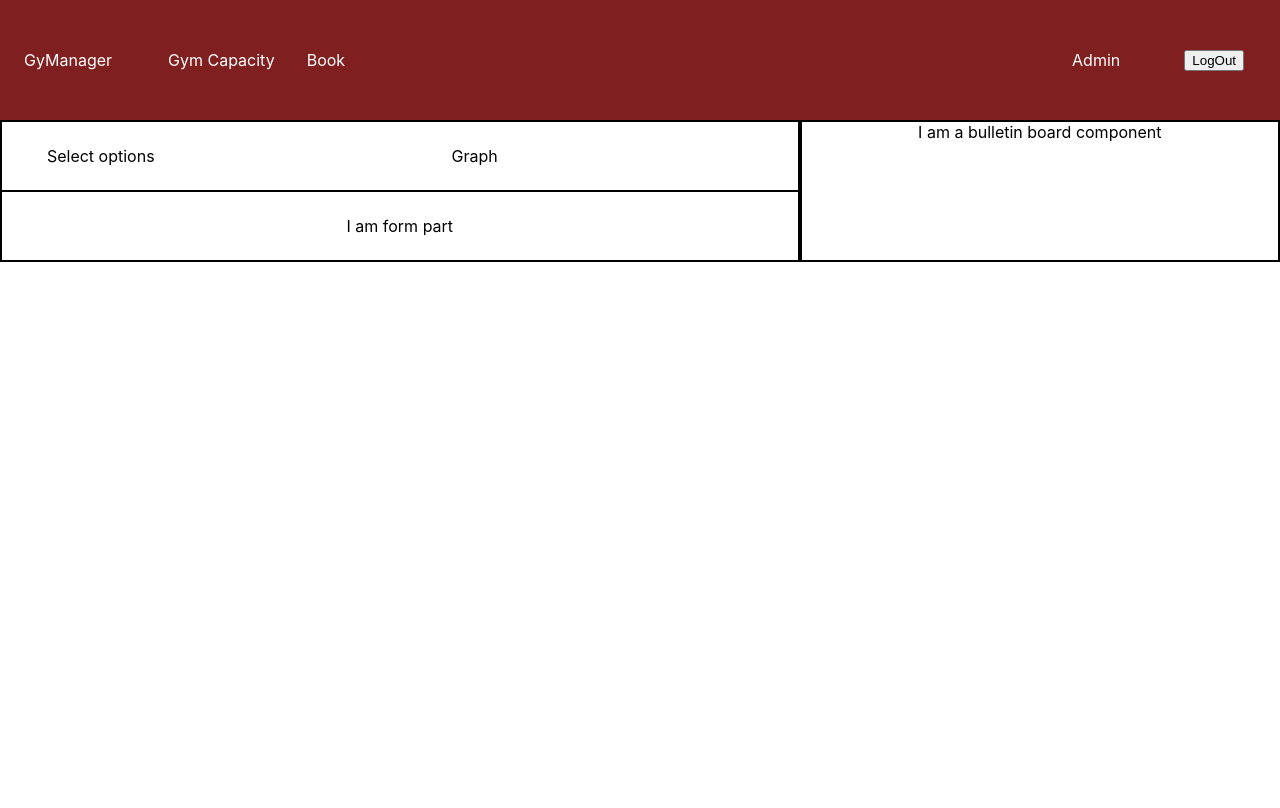
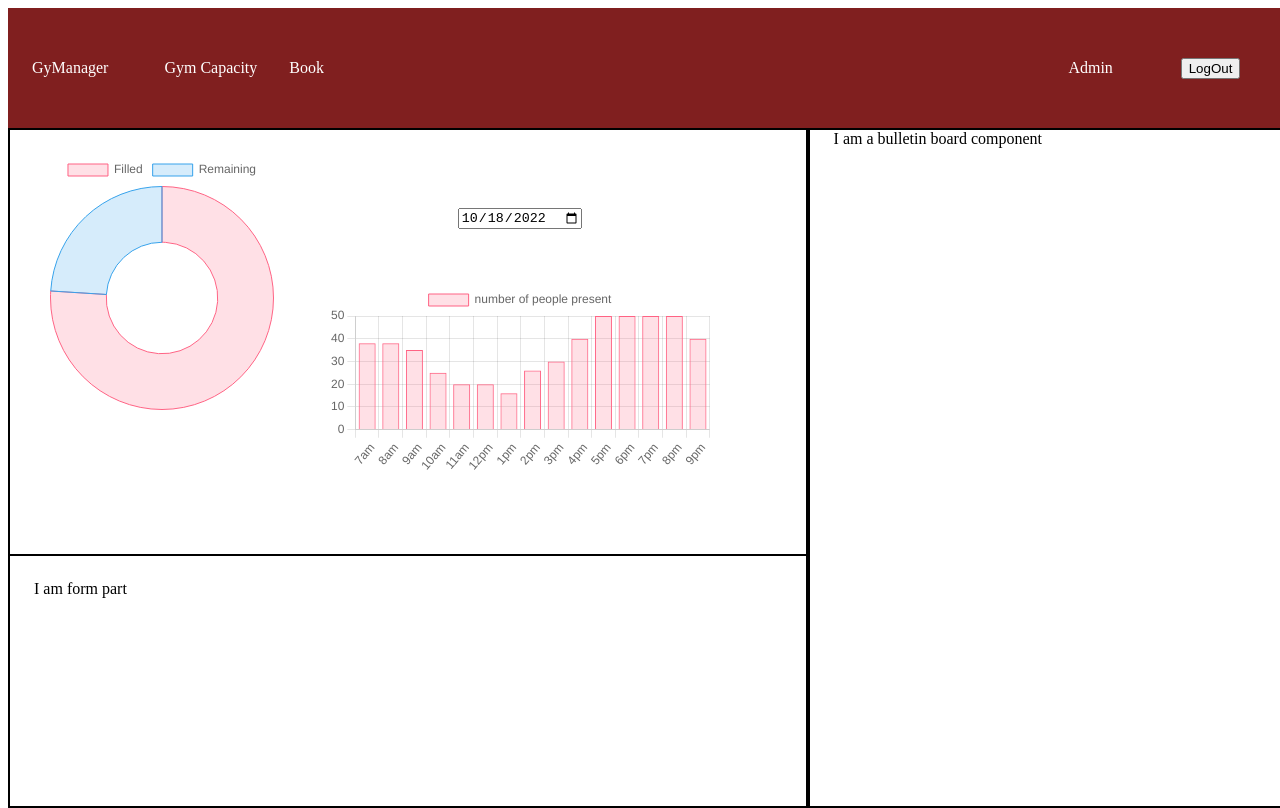
Before and after one commit to harwindersidhu/gymanager, a React (Create React App) app: page / in a window 1280 px wide. Built offline with nearby package versions, Linux system fonts and the light colour scheme.

Commit message:
initial commit

```diff
--- a/package.json
+++ b/package.json
@@ -6,7 +6,9 @@
     "@testing-library/jest-dom": "^5.16.5",
     "@testing-library/react": "^13.4.0",
     "@testing-library/user-event": "^13.5.0",
+    "chart.js": "^3.9.1",
     "react": "^18.2.0",
+    "react-chartjs-2": "^4.3.1",
     "react-dom": "^18.2.0",
     "react-router-dom": "^6.4.1",
     "react-scripts": "5.0.1",
--- a/src/App.css
+++ b/src/App.css
@@ -1,4 +1,4 @@
-.App {
+/* .App {
   text-align: center;
 }
 
@@ -35,4 +35,4 @@
   to {
     transform: rotate(360deg);
   }
-}
+} */
--- a/src/components/Navigation.scss
+++ b/src/components/Navigation.scss
@@ -1,5 +1,5 @@
 nav {
-  top: 0;
+  // top: 0;
   position: fixed;
   width: 100%;
   height: 120px;
--- /dev/null
+++ b/src/components/component_capacity/GraphOtherDay.js
@@ -0,0 +1,18 @@
+import React, { useState, useEffect } from "react";
+
+export default function GraphOtherDay(props) {
+
+  const [ date, setDate ] = useState("");
+  // useEffect(() => {
+  //   document.title = date
+  // }, [date]);
+
+  return (
+    <div className="graph-other-day">
+      <p className="selected_date_label">Graph for date: {date}</p>
+      <label>Choose a date for which you want to see the capacity:</label>
+      <input type="date" value={date} onChange={(e) => setDate(e.target.value)} />
+
+    </div>
+  );
+}
--- /dev/null
+++ b/src/components/component_capacity/GraphPresentHour.js
@@ -0,0 +1,30 @@
+import React from "react";
+import { Doughnut } from "react-chartjs-2";import { Chart as ChartJS, ArcElement, Tooltip, Legend } from 'chart.js';
+ChartJS.register(ArcElement, Tooltip, Legend);
+
+
+const data = {
+  labels: ['Filled', 'Remaining'],
+  datasets: [
+    {
+      data: [38, 12],
+      backgroundColor: [
+        'rgba(255, 99, 132, 0.2)',
+        'rgba(54, 162, 235, 0.2)'
+      ],
+      borderColor: [
+        'rgba(255, 99, 132, 1)',
+        'rgba(54, 162, 235, 1)'
+      ],
+      borderWidth: 1
+    }
+  ]
+};
+
+export default function GraphPresentHour(props) {
+  return (
+    <div className="graph-present-hour">
+      <Doughnut data={data}/>
+    </div>
+  );
+}
--- /dev/null
+++ b/src/components/component_capacity/GraphpresentDay.js
@@ -0,0 +1,44 @@
+import React from "react";
+import {
+  Chart as ChartJS,
+  CategoryScale,
+  LinearScale,
+  BarElement,
+  Title,
+  Tooltip,
+  Legend,
+} from 'chart.js';
+import { Bar } from "react-chartjs-2";
+ChartJS.register(
+  CategoryScale,
+  LinearScale,
+  BarElement,
+  Title,
+  Tooltip,
+  Legend
+);
+
+const data = {
+  labels: ['7am', '8am', '9am', '10am', '11am', '12pm', '1pm', '2pm', '3pm', '4pm', '5pm', '6pm', '7pm', '8pm', '9pm'],
+  datasets: [
+    {
+      label: 'number of people present',
+      data: [38, 38, 35, 25, 20, 20, 16, 26, 30, 40, 50, 50, 50, 50, 40],
+      backgroundColor: [
+        'rgba(255, 99, 132, 0.2)'
+      ],
+      borderColor: [
+        'rgba(255, 99, 132, 1)'
+      ],
+      borderWidth: 1
+    }
+  ]
+};
+
+export default function GraphPresentDay(props) {
+  return (
+    <div className="graph-present-day">
+      <Bar data={data} />
+    </div>
+  );
+}
--- a/src/components/component_capacity/Graphs.js
+++ b/src/components/component_capacity/Graphs.js
@@ -1,11 +1,39 @@
-import React from "react";
-import "./Graphs.scss"
+import React, { useState } from "react";
+// import GraphOtherDay from "./GraphOtherDay";
+import GraphPresentDay from "./GraphpresentDay";
+import GraphPresentHour from "./GraphPresentHour";
+import "./Graphs.scss";
+// import SelectType from "./SelectType";
+
+function todayDate() {
+  var today = new Date();
+  var dd = String(today.getDate()).padStart(2, '0');
+  var mm = String(today.getMonth() + 1).padStart(2, '0'); //January is 0!
+  var yyyy = today.getFullYear();
+
+  today = yyyy + '-' + mm + '-' + dd;
+  return today;
+}
 
 export default function Graphs(props) {
+
+  // const [graphType, setGraphType] = useState("presentHour");
+  const today = todayDate();
+  const [date, setDate] = useState(today);
+
   return (
     <div className="graphs-view">
-      <div className="select-view">Select options</div>
-      <div className="graph">Graph</div>
+      <div className="graph-one">
+        {/* <SelectType value={graphType} onChange={(val) => setGraphType(val)} /> */}
+        <GraphPresentHour />
+      </div>
+      <div className="graph-two">
+        {/* {graphType === "presentHour" && <GraphPresentHour />}
+        {graphType === "presentDay" && <GraphPresentDay />} */}
+        {/* {graphType === "otherDay" && <GraphOtherDay />} */}
+        <input type="date" value={date} onChange={(e) => setDate(e.target.value)} />
+        <GraphPresentDay />
+      </div>
     </div>
   );
 }
--- a/src/components/component_capacity/Graphs.scss
+++ b/src/components/component_capacity/Graphs.scss
@@ -1,11 +1,27 @@
 .graphs-view {
   display: flex;
+  justify-content: space-between;
+  height: 100%;
 }
 
-.select-view {
-  width: 20%;
+.graph-one {
+  width: 30%;
+  // justify-content: center;
 }
 
-.graph {
-  width: 80%;
+.graph-two {
+  width: 70%;
+  display: flex;
+  flex-direction: column;
+  align-items: center;
+  justify-content: space-evenly;
 }
+
+.graph-present-hour {
+  width: 20vw;
+}
+
+.graph-present-day {
+  width: 30vw;
+  // height: 75vh;
+}
--- a/src/components/component_capacity/GymCapacity.scss
+++ b/src/components/component_capacity/GymCapacity.scss
@@ -1,11 +1,13 @@
 .capacity-view {
   display: flex;
+
+  // height: 100%;
 }
 
 .gym-capacity {
   display: flex;
+  margin-top: 120px;
   flex-direction: column;
-  margin-top: 120px;
   width: 65%;
   border: 2px solid black;
 }
@@ -13,8 +15,10 @@
 .row-one {
   padding: 1.5em;
   border-bottom: 2px solid black;
+  height: 65%;
 }
 
 .row-two {
   padding: 1.5em;
+  height: 35%;
 }
--- /dev/null
+++ b/src/components/component_capacity/SelectType.js
@@ -0,0 +1,15 @@
+import React from "react";
+
+export default function SelectType(props) {
+  return (
+    <label>
+      Select the type of graph:
+      <select value={props.value} onChange={(e) => props.onChange(e.target.value)}>
+        <option value="presentHour">Present hour</option>
+        <option value="presentDay">Present day</option>
+        <option value="otherDay">Other day</option>
+      </select>
+    </label>
+
+  );
+}
--- a/src/index.css
+++ b/src/index.css
@@ -1,4 +1,4 @@
-body {
+/* body {
   margin: 0;
   font-family: -apple-system, BlinkMacSystemFont, 'Segoe UI', 'Roboto', 'Oxygen',
     'Ubuntu', 'Cantarell', 'Fira Sans', 'Droid Sans', 'Helvetica Neue',
@@ -10,4 +10,13 @@ body {
 code {
   font-family: source-code-pro, Menlo, Monaco, Consolas, 'Courier New',
     monospace;
+} */
+
+html,
+body,
+#root,
+.App,
+.App>div {
+  height: 100%;
+  width: 100%;
 }
```
Also changed, not shown: 1 other file (tests, documents, lock files or other folders).
